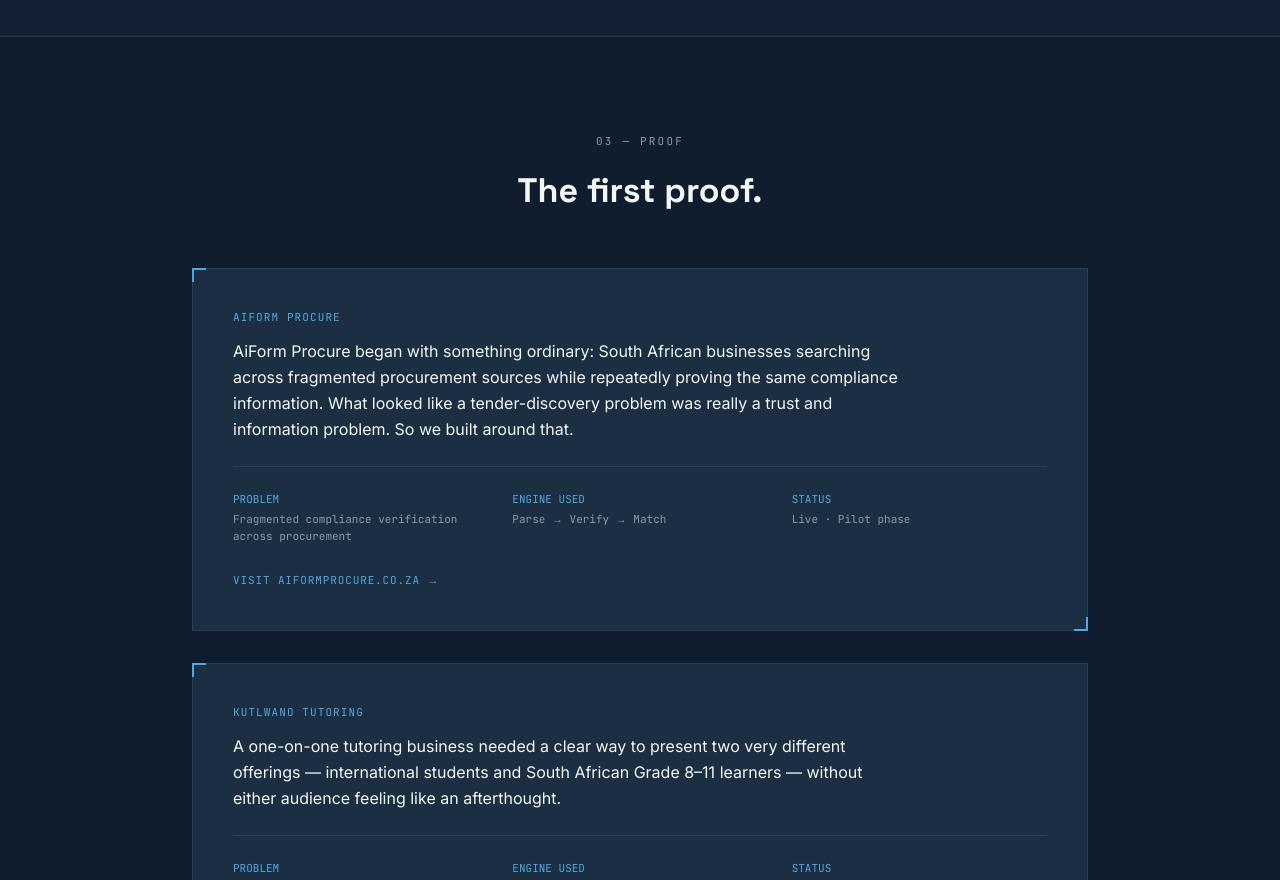
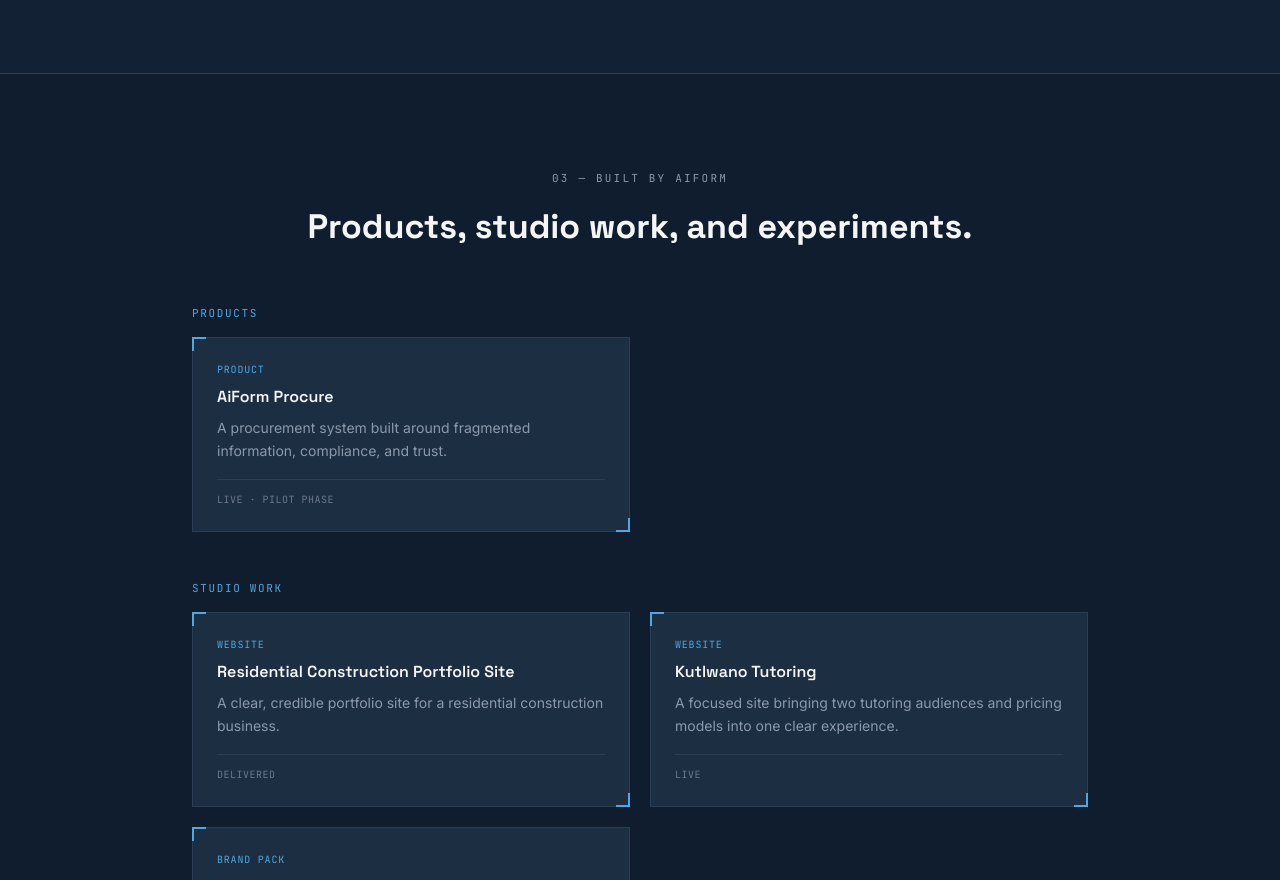
Before and after one commit to ThabisoEricMotaung/aiform-studio, a Next.js app: page / in a window 1280 px wide. Shown: the part 1920-2800 px from the top of the page. Built offline with nearby package versions, Linux system fonts and the light colour scheme.

Commit message:
Restructure: Built by AiForm section with Products/Studio Work/Experiments

```diff
--- a/src/app/page.tsx
+++ b/src/app/page.tsx
@@ -1,5 +1,6 @@
 import Link from "next/link";
 import EngineStep from "@/components/EngineStep";
+import ProjectCard from "@/components/ProjectCard";
 
 export default function Home() {
   return (
@@ -27,14 +28,17 @@
         </Link>
       </section>
 
-      {/* THE PROBLEM */}
+      {/* OUR PRINCIPLE */}
       <section className="px-6 py-24 max-w-3xl mx-auto text-center">
         <div className="font-mono text-[11px] tracking-[0.2em] uppercase text-muted mb-5">
-          01 — The Problem
+          01 — Our Principle
         </div>
         <h2 className="font-display font-bold text-2xl md:text-[34px] leading-tight">
-          Too much of the world still runs on assumption.
+          Don&apos;t assume. Observe, test, verify.
         </h2>
+        <p className="text-muted text-lg max-w-xl mx-auto mt-6 leading-relaxed">
+          The fix isn&apos;t always AI, and it isn&apos;t always the same fix twice.
+        </p>
       </section>
 
       {/* THE ENGINE */}
@@ -47,9 +51,10 @@
             What are people currently being asked to assume?
           </h2>
           <p className="text-muted text-center max-w-lg mx-auto mb-16 leading-relaxed">
-            Messy information becomes structured. Claims become evidence.
-            Evidence becomes useful decisions. The technology changes from
-            product to product. The principle doesn&apos;t.
+            When information and trust are the problem, we use the right
+            combination of tools to make the situation clearer and more useful.
+            Sometimes that means Parse, Verify, Understand, and Match. Sometimes
+            it means something else.
           </p>
           <div className="max-w-md mx-auto">
             <EngineStep number="01" title="Parse" desc="Take unstructured, messy, real-world input and give it shape." />
@@ -60,78 +65,66 @@
         </div>
       </section>
 
-      {/* PROOF: AIFORM PROCURE */}
+      {/* BUILT BY AIFORM */}
       <section id="work" className="px-6 py-24 border-t border-panel-line">
         <div className="max-w-4xl mx-auto">
           <div className="font-mono text-[11px] tracking-[0.2em] uppercase text-muted mb-5 text-center">
-            03 — Proof
+            03 — Built by AiForm
           </div>
           <h2 className="font-display font-bold text-2xl md:text-[34px] leading-tight text-center mb-14">
-            The first proof.
+            Products, studio work, and experiments.
           </h2>
-
-          <div className="blueprint-panel p-8 md:p-10 mb-8">
-            <div className="corner-tl" />
-            <div className="corner-br" />
-            <div className="font-mono text-[11px] tracking-[0.1em] uppercase text-cyan mb-3">
-              AiForm Procure
+          <div className="mb-12">
+            <h3 className="font-mono text-[11px] tracking-[0.15em] uppercase text-cyan mb-4">
+              Products
+            </h3>
+            <div className="grid md:grid-cols-2 gap-5">
+              <ProjectCard
+                name="AiForm Procure"
+                tag="Product"
+                desc="A procurement system built around fragmented information, compliance, and trust."
+                status="Live · Pilot phase"
+                href="https://www.aiformprocure.co.za"
+              />
             </div>
-            <p className="text-text leading-relaxed mb-6 max-w-2xl">
-              AiForm Procure began with something ordinary: South African
-              businesses searching across fragmented procurement sources
-              while repeatedly proving the same compliance information.
-              What looked like a tender-discovery problem was really a
-              trust and information problem. So we built around that.
-            </p>
-            <div className="grid sm:grid-cols-3 gap-6 font-mono text-[11px] text-muted border-t border-panel-line pt-6">
-              <div>
-                <div className="text-cyan mb-1">PROBLEM</div>
-                Fragmented compliance verification across procurement
-              </div>
-              <div>
-                <div className="text-cyan mb-1">ENGINE USED</div>
-                Parse → Verify → Match
-              </div>
-              <div>
-                <div className="text-cyan mb-1">STATUS</div>
-                Live · Pilot phase
-              </div>
-            </div>
-            <a
-              href="https://www.aiformprocure.co.za"
-              target="_blank"
-              rel="noopener noreferrer"
-              className="inline-block mt-7 font-mono text-[11px] tracking-[0.08em] uppercase text-cyan hover:underline underline-offset-4"
-            >
-              Visit aiformprocure.co.za →
-            </a>
           </div>
 
-          <div className="blueprint-panel p-8 md:p-10">
-            <div className="corner-tl" />
-            <div className="corner-br" />
-            <div className="font-mono text-[11px] tracking-[0.1em] uppercase text-cyan mb-3">
-              Kutlwano Tutoring
+          <div className="mb-12">
+            <h3 className="font-mono text-[11px] tracking-[0.15em] uppercase text-cyan mb-4">
+              Studio Work
+            </h3>
+            <div className="grid md:grid-cols-2 gap-5">
+              <ProjectCard
+                name="Residential Construction Portfolio Site"
+                tag="Website"
+                desc="A clear, credible portfolio site for a residential construction business."
+                status="Delivered"
+              />
+              <ProjectCard
+                name="Kutlwano Tutoring"
+                tag="Website"
+                desc="A focused site bringing two tutoring audiences and pricing models into one clear experience."
+                status="Live"
+                href="https://kutlwanotutoring.co.za"
+              />
+              <ProjectCard
+                name="Mathabo Crochet"
+                tag="Brand pack"
+                desc="A visual brand foundation for a handmade crochet business."
+                status="Delivered · No site"
+              />
             </div>
-            <p className="text-text leading-relaxed mb-6 max-w-2xl">
-              A one-on-one tutoring business needed a clear way to present
-              two very different offerings — international students and
-              South African Grade 8–11 learners — without either audience
-              feeling like an afterthought.
-            </p>
-            <div className="grid sm:grid-cols-3 gap-6 font-mono text-[11px] text-muted border-t border-panel-line pt-6">
-              <div>
-                <div className="text-cyan mb-1">PROBLEM</div>
-                Two audiences, two pricing models, one clear site
-              </div>
-              <div>
-                <div className="text-cyan mb-1">ENGINE USED</div>
-                Understand → Match
-              </div>
-              <div>
-                <div className="text-cyan mb-1">STATUS</div>
-                Live
-              </div>
+          </div>
+
+          <div>
+            <h3 className="font-mono text-[11px] tracking-[0.15em] uppercase text-cyan mb-4">
+              Experiments
+            </h3>
+            <div className="grid md:grid-cols-2 gap-5">
+              <ProjectCard name="AutoDesign Studio" tag="Experiment" desc="Exploring how AI can support faster, more deliberate design work." status="Exploring" />
+              <ProjectCard name="Vibe Coders Hub" tag="Experiment" desc="Exploring a more accessible way into building with code." status="Exploring" />
+              <ProjectCard name="AI Builder Collective" tag="Experiment" desc="Exploring what a community around practical AI building could become." status="Exploring" />
+              <ProjectCard name="AiForm Construct" tag="Experiment" desc="Exploring tools for clearer construction information and decisions." status="Exploring" />
             </div>
           </div>
         </div>
--- /dev/null
+++ b/src/components/ProjectCard.tsx
@@ -0,0 +1,40 @@
+export default function ProjectCard({
+  name,
+  tag,
+  desc,
+  status,
+  href,
+}: {
+  name: string;
+  tag: string;
+  desc: string;
+  status: string;
+  href?: string;
+}) {
+  const Wrapper = href ? "a" : "div";
+  const wrapperProps = href
+    ? { href, target: "_blank", rel: "noopener noreferrer" }
+    : {};
+
+  return (
+    <Wrapper
+      {...wrapperProps}
+      className={`blueprint-panel p-6 flex flex-col h-full ${
+        href ? "hover:border-cyan transition-colors" : ""
+      }`}
+    >
+      <div className="corner-tl" />
+      <div className="corner-br" />
+      <div className="font-mono text-[10px] tracking-[0.08em] uppercase text-cyan mb-2">
+        {tag}
+      </div>
+      <h3 className="font-display font-semibold text-base text-text mb-2">
+        {name}
+      </h3>
+      <p className="text-sm text-muted leading-relaxed mb-4 flex-1">{desc}</p>
+      <div className="font-mono text-[10px] tracking-[0.05em] uppercase text-muted/70 border-t border-panel-line pt-3">
+        {status}
+      </div>
+    </Wrapper>
+  );
+}
```
